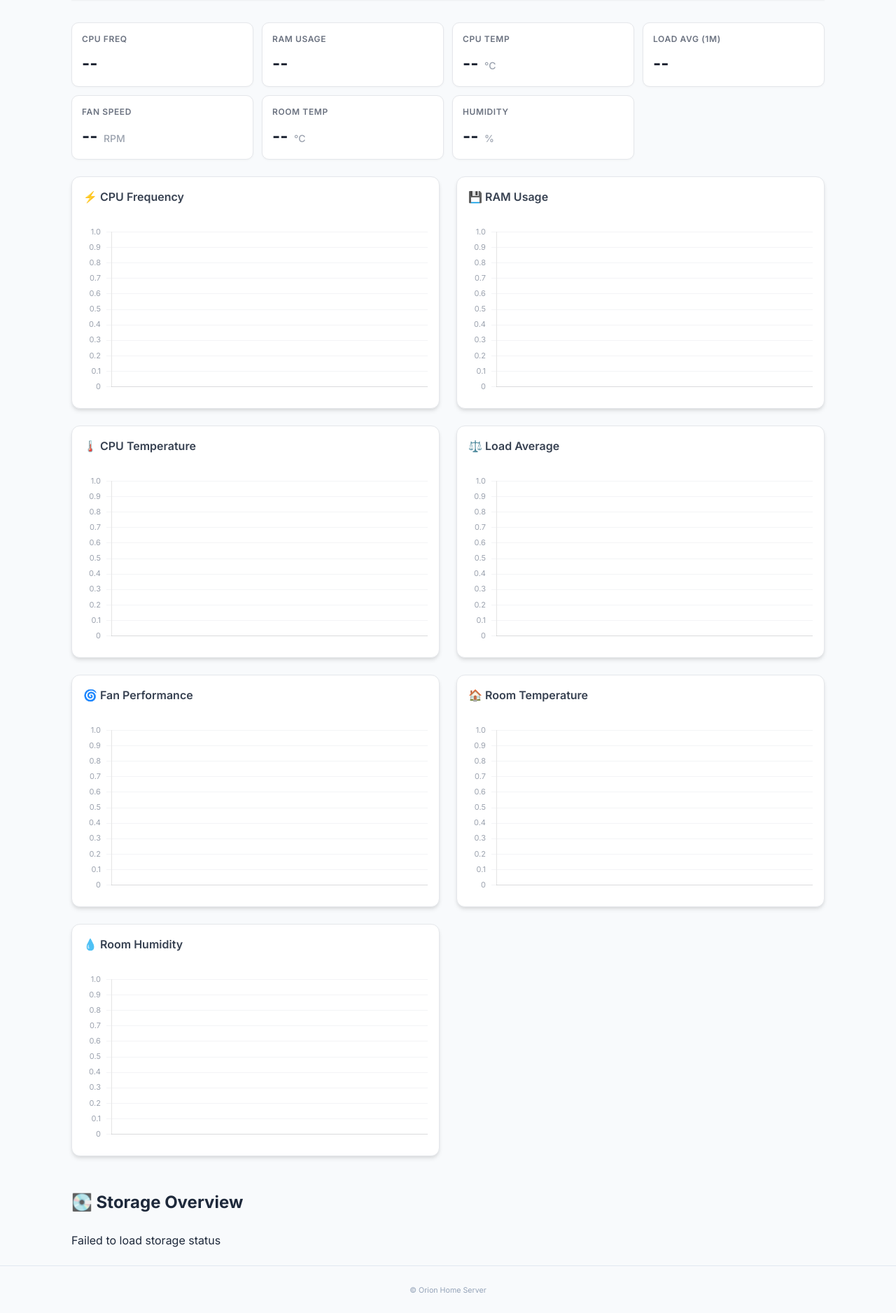
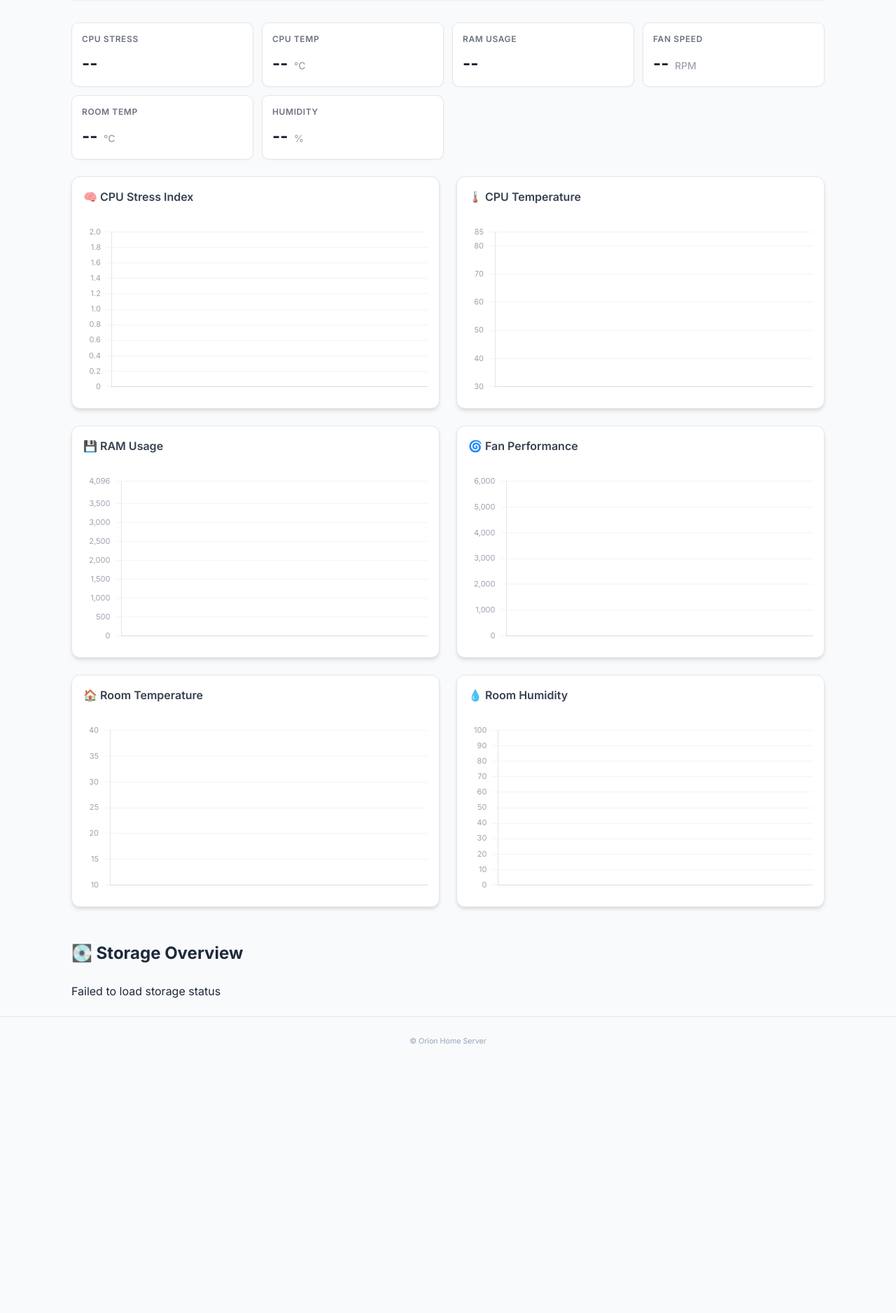
Before and after one commit to orionnishu/orion-app, a FastAPI app: template app/templates/dashboard.html in a window 1280 px wide. Shown: the part 200-2076 px from the top of the page at 70% size. After the commit the page ends 1691 px from the top, so only its background shows below. Run offline with FastAPI, Linux system fonts and the light colour scheme; the template is opened without the code that fills it, so the values that code supplies are empty; a map, chart or similar area stays blank.

Commit message:
Tweaking Charts, adding a CPU STress index for better CPU monitoring.

```diff
--- a/app/main.py
+++ b/app/main.py
@@ -236,7 +236,6 @@ DB_PATH = "/home/orion/server/services/pi-monitor/db/pi-monitor.db"
 
 WINDOW_MAP = {
     "1h": "-1 hours",
-    "2h": "-2 hours",
     "6h": "-6 hours",
     "24h": "-24 hours",
     "7d": "-7 days",
@@ -289,6 +288,10 @@ def _metric_series(metric_name: str, window: str):
 @app.get("/api/metrics/cpu-temp", response_class=JSONResponse)
 def cpu_temp_series(window: str = "24h", user: str = Depends(authenticate)):
     return _metric_series("cpu_temp", window)
+
+@app.get("/api/metrics/cpu-stress", response_class=JSONResponse)
+def cpu_stress_series(window: str = "24h", user: str = Depends(authenticate)):
+    return _metric_series("cpu_stress", window)
 
 @app.get("/api/metrics/ram-used", response_class=JSONResponse)
 def ram_used_series(window: str = "24h", user: str = Depends(authenticate)):
--- a/app/static/dashboard.js
+++ b/app/static/dashboard.js
@@ -4,8 +4,7 @@
 const BASE_PATH = window.BASE_PATH || '';
 let cpuTempChart;
 let ramChart;
-let cpuFreqChart;
-let loadChart;
+let cpuStressChart;
 let fanChart;
 let roomTempChart;
 let roomHumidityChart;
@@ -40,43 +39,38 @@ const colors = {
 function getMetricTheme(value, metric) {
   switch (metric) {
     case "cpu_temp":
-      if (value <= 45) return colors.green;
-      if (value <= 65) return colors.orange;
+      if (value <= 52) return colors.green;
+      if (value <= 70) return colors.orange;
       return colors.red;
 
-    case "cpu_freq":
-      if (value <= 2500) return colors.green;
-      return colors.orange;
+    case "cpu_stress":
+      if (value <= 0.4) return colors.green;
+      if (value <= 0.8) return colors.orange;
+      return colors.red;
 
     case "ram_used":
-      if (value <= 1800) return colors.green;
-      if (value <= 2800) return colors.orange;
-      return colors.red;
-
-    case "load_1m":
-      if (value <= 1.0) return colors.green;
-      if (value <= 2.4) return colors.orange;
+      if (value <= 2000) return colors.green;
+      if (value <= 3000) return colors.orange;
       return colors.red;
 
     case "fan_rpm":
-      if (value <= 2000) return colors.green;
-      if (value <= 3500) return colors.orange;
+      if (value <= 3000) return colors.green;
+      if (value <= 4500) return colors.orange;
       return colors.red;
 
     case "disk_usage":
-      if (value <= 50) return colors.green;
-      if (value <= 75) return colors.orange;
+      if (value <= 60) return colors.green;
+      if (value <= 80) return colors.orange;
       return colors.red;
 
     case "room_temp":
-      if (value >= 18 && value <= 26) return colors.green;
-      // Orange: 10-18 OR 26-36
-      if ((value >= 10 && value < 18) || (value > 26 && value <= 36)) return colors.orange;
+      if (value >= 18 && value <= 30) return colors.green;
+      if ((value >= 10 && value < 18) || (value > 30 && value <= 35)) return colors.orange;
       return colors.red;
 
     case "room_humidity":
-      if (value >= 30 && value <= 50) return colors.green;
-      if (value < 30 || (value > 50 && value <= 70)) return colors.orange;
+      if (value >= 30 && value <= 60) return colors.green;
+      if ((value >= 20 && value < 30) || (value > 60 && value <= 70)) return colors.orange;
       return colors.red;
 
     default:
@@ -84,14 +78,26 @@ function getMetricTheme(value, metric) {
   }
 }
 
+// Y-axis ranges per metric
+const Y_AXIS_RANGES = {
+  cpu_temp: { min: 30, max: 85 },
+  cpu_stress: { min: 0, max: 2 },
+  ram_used: { min: 0, max: 4096 },
+  fan_rpm: { min: 0, max: 6000 },
+  room_temp: { min: 10, max: 40 },
+  room_humidity: { min: 0, max: 100 },
+};
+
 // --------------------
 // Chart creation helper
 // --------------------
 
-function createLineChart(canvasId, label) {
+function createLineChart(canvasId, label, metricName) {
   const canvas = document.getElementById(canvasId);
   if (!canvas) return null;
   const ctx = canvas.getContext("2d");
+
+  const yRange = Y_AXIS_RANGES[metricName] || {};
 
   return new Chart(ctx, {
     type: "line",
@@ -141,7 +147,8 @@ function createLineChart(canvasId, label) {
           }
         },
         y: {
-          beginAtZero: false,
+          min: yRange.min,
+          max: yRange.max,
           grid: { color: '#f3f4f6' },
           ticks: {
             font: { size: 11, family: 'Inter, sans-serif' },
@@ -158,13 +165,12 @@ function createLineChart(canvasId, label) {
 // Init charts once
 // --------------------
 function initCharts() {
-  cpuTempChart = createLineChart("cpuTempChart", "CPU Temp");
-  cpuFreqChart = createLineChart("cpuFreqChart", "Freq (MHz)");
-  ramChart = createLineChart("ramChart", "RAM Used");
-  loadChart = createLineChart("loadChart", "Load Avg");
-  fanChart = createLineChart("fanChart", "Fan RPM");
-  roomTempChart = createLineChart("roomTempChart", "Room Temp (°C)");
-  roomHumidityChart = createLineChart("roomHumidityChart", "Humidity (%)");
+  cpuStressChart = createLineChart("cpuStressChart", "CPU Stress", "cpu_stress");
+  cpuTempChart = createLineChart("cpuTempChart", "CPU Temp (°C)", "cpu_temp");
+  ramChart = createLineChart("ramChart", "RAM Used (MB)", "ram_used");
+  fanChart = createLineChart("fanChart", "Fan RPM", "fan_rpm");
+  roomTempChart = createLineChart("roomTempChart", "Room Temp (°C)", "room_temp");
+  roomHumidityChart = createLineChart("roomHumidityChart", "Humidity (%)", "room_humidity");
 }
 
 // --------------------
@@ -191,14 +197,13 @@ async function updateChart(chart, endpoint, metricName, valueId) {
       // Update the overview card value
       const valEl = document.getElementById(valueId);
       if (valEl) {
-        if (metricName === 'cpu_freq') {
-          // Show GHz / Total
-          valEl.innerHTML = `${(latest / 1000).toFixed(1)} <span class="stat-total">/ 2.4 GHz</span>`;
-        } else if (metricName === 'ram_used') {
+        if (metricName === 'ram_used') {
           // Show GB / Total (4GB actual)
           valEl.innerHTML = `${(latest / 1000).toFixed(1)} <span class="stat-total">/ 4.0 GB</span>`;
+        } else if (metricName === 'cpu_stress') {
+          valEl.textContent = latest.toFixed(2);
         } else {
-          valEl.textContent = metricName === 'load_1m' ? latest.toFixed(2) : latest.toFixed(1);
+          valEl.textContent = latest.toFixed(1);
         }
         valEl.style.color = theme.border;
       }
@@ -259,10 +264,9 @@ async function updateStorage() {
 // Refresh all data
 // --------------------
 function refreshAll() {
+  updateChart(cpuStressChart, BASE_PATH + "/api/metrics/cpu-stress", "cpu_stress", "val-cpu-stress");
   updateChart(cpuTempChart, BASE_PATH + "/api/metrics/cpu-temp", "cpu_temp", "val-cpu-temp");
-  updateChart(cpuFreqChart, BASE_PATH + "/api/metrics/cpu-freq", "cpu_freq", "val-cpu-freq");
   updateChart(ramChart, BASE_PATH + "/api/metrics/ram-used", "ram_used", "val-ram-used");
-  updateChart(loadChart, BASE_PATH + "/api/metrics/load-1m", "load_1m", "val-load-1m");
   updateChart(fanChart, BASE_PATH + "/api/metrics/fan-rpm", "fan_rpm", "val-fan-rpm");
   updateChart(roomTempChart, BASE_PATH + "/api/metrics/room-temp", "room_temp", "val-room-temp");
   updateChart(roomHumidityChart, BASE_PATH + "/api/metrics/room-humidity", "room_humidity", "val-room-humidity");
--- a/app/templates/dashboard.html
+++ b/app/templates/dashboard.html
@@ -11,7 +11,7 @@
     <div class="dashboard-controls">
       <select id="timeWindow">
         <option value="1h">Last 1 hour</option>
-        <option value="2h">Last 2 hours</option>
+
         <option value="6h">Last 6 hours</option>
         <option value="24h" selected>Last 24 hours</option>
         <option value="7d">Last 7 days</option>
@@ -23,15 +23,9 @@
   <!-- Quick Glance Section -->
   <section class="stats-overview">
     <div class="stat-card">
-      <span class="stat-label">CPU Freq</span>
+      <span class="stat-label">CPU Stress</span>
       <div>
-        <span class="stat-value" id="val-cpu-freq">--</span>
-      </div>
-    </div>
-    <div class="stat-card">
-      <span class="stat-label">RAM Usage</span>
-      <div>
-        <span class="stat-value" id="val-ram-used">--</span>
+        <span class="stat-value" id="val-cpu-stress">--</span>
       </div>
     </div>
     <div class="stat-card">
@@ -42,9 +36,9 @@
       </div>
     </div>
     <div class="stat-card">
-      <span class="stat-label">Load Avg (1m)</span>
+      <span class="stat-label">RAM Usage</span>
       <div>
-        <span class="stat-value" id="val-load-1m">--</span>
+        <span class="stat-value" id="val-ram-used">--</span>
       </div>
     </div>
     <div class="stat-card">
@@ -73,16 +67,9 @@
   <!-- Main Charts Section -->
   <div class="charts-grid">
     <div class="chart-card">
-      <h3>⚡ CPU Frequency</h3>
+      <h3>🧠 CPU Stress Index</h3>
       <div class="chart-container">
-        <canvas id="cpuFreqChart"></canvas>
-      </div>
-    </div>
-
-    <div class="chart-card">
-      <h3>💾 RAM Usage</h3>
-      <div class="chart-container">
-        <canvas id="ramChart"></canvas>
+        <canvas id="cpuStressChart"></canvas>
       </div>
     </div>
 
@@ -94,9 +81,9 @@
     </div>
 
     <div class="chart-card">
-      <h3>⚖️ Load Average</h3>
+      <h3>💾 RAM Usage</h3>
       <div class="chart-container">
-        <canvas id="loadChart"></canvas>
+        <canvas id="ramChart"></canvas>
       </div>
     </div>
 
@@ -134,5 +121,5 @@
 
 <script>window.BASE_PATH = '{{ base }}';</script>
 <script src="https://cdn.jsdelivr.net/npm/chart.js"></script>
-<script src="{{ base }}/static/dashboard.js?v=7"></script>
+<script src="{{ base }}/static/dashboard.js?v=8"></script>
 {% endblock %}
```
Also changed, not shown: docs/ARCHITECTURE.md (+37 -6 lines), esp32/README.md, 1 other file.
